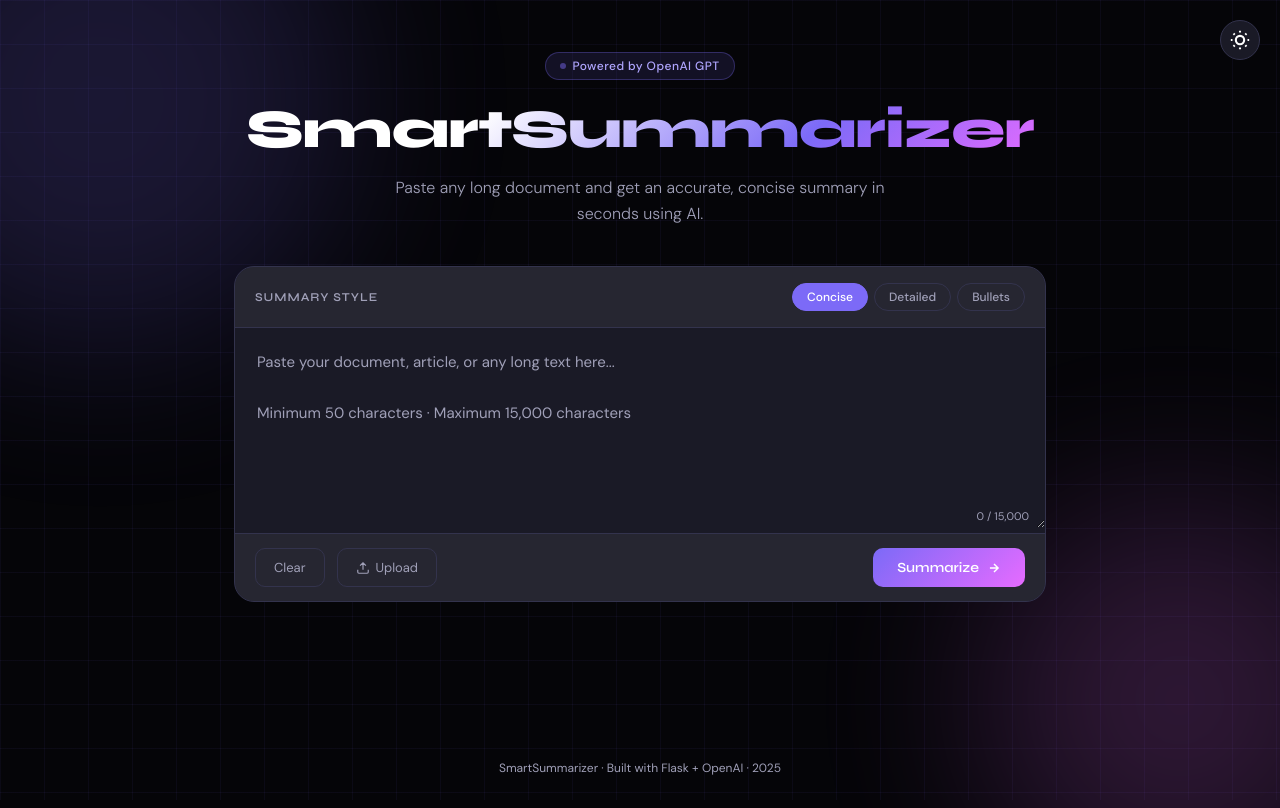
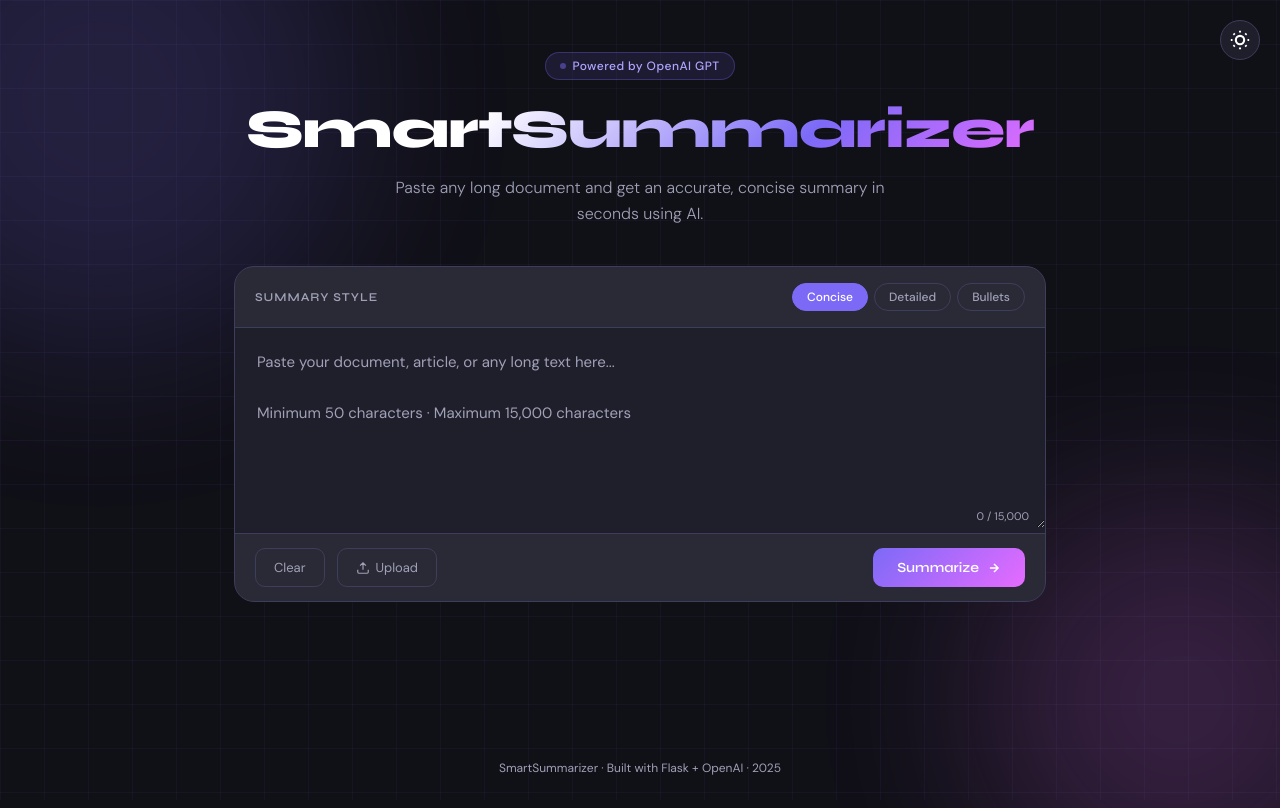
Before and after one commit to mohitgit999/Smart-Document-Summarizer, a Flask app: page / in a window 1280 px wide. Run offline with Flask 3, Linux system fonts and the light colour scheme.

Commit message:
Increase dark mode background brightness

```diff
--- a/templates/index.html
+++ b/templates/index.html
@@ -9,9 +9,9 @@
     *, *::before, *::after { box-sizing: border-box; margin: 0; padding: 0; }
 
     :root {
-      --bg:         #050508;
-      --surface:    #1a1a26;
-      --border:     #33334d;
+      --bg:         #101017;
+      --surface:    #1f1f2b;
+      --border:     #3d3d5c;
       --accent:     #7c6af7;
       --accent2:    #e66bff;
       --text:       #ffffff;
```
